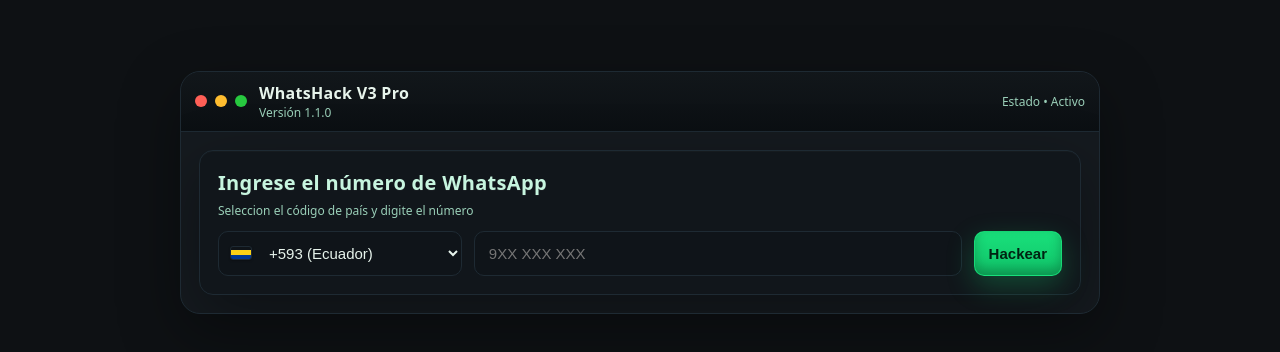
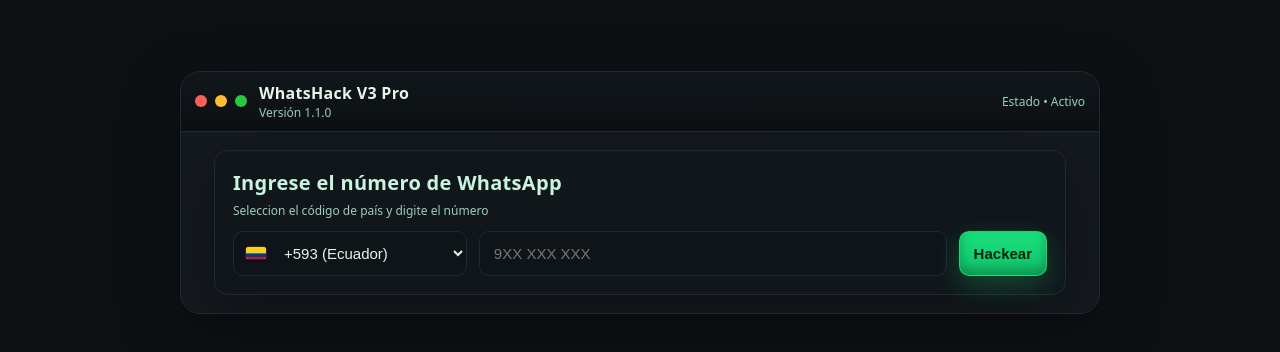
Before and after one commit to Whats-hack-app/Hackear, a plain HTML site: page index.html in a window 1280 px wide. Shown: the part 208-560 px from the top of the page. Drawn offline with Linux system fonts and the light colour scheme.

Commit message:
Update index.html

```diff
--- a/index.html
+++ b/index.html
@@ -32,17 +32,28 @@
       font-family: ui-sans-serif, system-ui, -apple-system, Segoe UI, Roboto, "Helvetica Neue", Arial;
     }
 
-    /* Ventana / Shell de app */
-    .shell{min-height:100vh;display:grid;place-items:center;padding:24px}
+    /* Shell centrada con altura de viewport segura en móvil */
+    .shell{
+      min-height:100svh;            /* svh = viewport estable en móviles */
+      display:grid; place-items:center;
+      padding:24px;
+    }
+
+    /* Ventana: flex-col para reservar barra de título y centrar contenido */
     .window{
       width:min(920px,96vw);
+      max-height:96svh;
       background:var(--surface);
       border:1px solid var(--border);
       border-radius:20px;
       box-shadow: var(--shadow);
       overflow:hidden;
+
+      display:flex;                 /* << nuevo */
+      flex-direction:column;        /* << nuevo */
     }
     .titlebar{
+      flex:0 0 auto;                /* << explícito */
       display:flex;align-items:center;justify-content:space-between;
       padding:10px 14px;border-bottom:1px solid var(--border);
       background: linear-gradient(180deg, rgba(255,255,255,.02), rgba(0,0,0,.15)), #0d1216;
@@ -56,15 +67,25 @@
     .appname{font-weight:800;letter-spacing:.3px}
     .version{font-size:12px;color:var(--muted)}
 
-    .content{padding:18px}
+    /* Contenido centrado vertical y horizontalmente, con scroll interno si hace falta */
+    .content{
+      flex:1 1 auto;                /* ocupa el alto restante */
+      padding:18px;
+      display:grid;                 /* << centra la tarjeta visible */
+      place-items:center;           /* << centra en ambos ejes */
+      overflow:auto;                /* << scroll interno si es necesario */
+      scrollbar-gutter:stable both-edges; /* menos “saltos” cuando aparece scroll */
+    }
 
-    /* Tarjetas y elementos base */
+    /* Tarjetas */
     .card{
+      width:min(860px, 100%);       /* ancho amigable para móvil */
       background: var(--card);
       border:1px solid var(--border);
       border-radius: var(--radius);
       box-shadow: var(--shadow);
       padding:18px;
+      margin:0 auto;                /* por si el grid cae en single-column */
     }
     .title{
       font-size:20px;font-weight:900;letter-spacing:.3px;margin:0 0 6px 0;color:#c7f5df;
@@ -157,6 +178,7 @@
       width:22px; height:14px; border:1px solid var(--border); border-radius:3px;
       box-shadow:0 1px 2px rgba(0,0,0,.25); display:inline-block; overflow:hidden;
       background:#0f1419;
+      line-height:0;
     }
 
     /* --- Chips de subetapas --- */
@@ -186,6 +208,17 @@
       35%  { box-shadow:0 0 24px rgba(25,224,123,.65) inset, 0 0 18px rgba(25,224,123,.55); }
       100% { box-shadow:0 0 12px rgba(25,224,123,.45) inset, 0 2px 12px rgba(25,224,123,.35); }
     }
+
+    /* Tuning móvil: ventana a ancho completo y radios reducidos para ganar espacio */
+    @media (max-width:740px){
+      .shell{ padding:12px; }
+      .window{
+        width:100vw; max-height:100svh;
+        border-radius:14px;  /* puedes poner 0 si la quieres full-bleed */
+      }
+      .content{ padding:14px; }
+      .card{ width:100%; }
+    }
   </style>
 </head>
 <body>
@@ -211,7 +244,7 @@
             <!-- Mini-flag + select -->
             <div class="cc-wrap">
               <span id="flagIcon" class="flag" aria-hidden="true"></span>
-              <select id="cc">
+              <select id="cc" aria-label="Código de país">
                 <option value="+593">+593 (Ecuador)</option>
                 <option value="+57">+57 (Colombia)</option>
                 <option value="+51">+51 (Perú)</option>
@@ -392,7 +425,7 @@
         {t:290, type:'ok',   msg:'Proceso finalizado. Preparando resultados…'}
       ];
 
-      // 8 métricas (con 🎤 Notas de voz en medio)
+      // 8 métricas
       const metrics = [
         { lbl:'💬 Número de chats',           val: rint(120,310) },
         { lbl:'📤 Enviados (foto/video)',     val: rint(210,260) },
@@ -481,43 +514,13 @@
     };
     function getFlagSVG(country){
       const svg = {
-        EC: `<svg xmlns="http://www.w3.org/2000/svg" width="22" height="14">
-               <rect width="22" height="5" y="0" fill="#FCD116"/>
-               <rect width="22" height="4" y="5" fill="#003893"/>
-               <rect width="22" height="5" y="9" fill="#CE1126"/>
-             </svg>`,
-        CO: `<svg xmlns="http://www.w3.org/2000/svg" width="22" height="14">
-               <rect width="22" height="7" y="0" fill="#FCD116"/>
-               <rect width="22" height="3.5" y="7" fill="#003893"/>
-               <rect width="22" height="3.5" y="10.5" fill="#CE1126"/>
-             </svg>`,
-        PE: `<svg xmlns="http://www.w3.org/2000/svg" width="22" height="14">
-               <rect width="7.33" height="14" x="0" fill="#D91023"/>
-               <rect width="7.33" height="14" x="7.33" fill="#FFFFFF"/>
-               <rect width="7.34" height="14" x="14.66" fill="#D91023"/>
-             </svg>`,
-        MX: `<svg xmlns="http://www.w3.org/2000/svg" width="22" height="14">
-               <rect width="7.33" height="14" x="0" fill="#006847"/>
-               <rect width="7.33" height="14" x="7.33" fill="#FFFFFF"/>
-               <rect width="7.34" height="14" x="14.66" fill="#CE1126"/>
-             </svg>`,
-        AR: `<svg xmlns="http://www.w3.org/2000/svg" width="22" height="14">
-               <rect width="22" height="4.66" y="0" fill="#74ACDF"/>
-               <rect width="22" height="4.66" y="4.66" fill="#FFFFFF"/>
-               <rect width="22" height="4.68" y="9.32" fill="#74ACDF"/>
-             </svg>`,
-        ES: `<svg xmlns="http://www.w3.org/2000/svg" width="22" height="14">
-               <rect width="22" height="3.5" y="0" fill="#AA151B"/>
-               <rect width="22" height="7" y="3.5" fill="#F1BF00"/>
-               <rect width="22" height="3.5" y="10.5" fill="#AA151B"/>
-             </svg>`,
-        US: `<svg xmlns="http://www.w3.org/2000/svg" width="22" height="14">
-               <rect width="22" height="14" fill="#B22234"/>
-               <rect y="2" width="22" height="2" fill="#FFF"/>
-               <rect y="6" width="22" height="2" fill="#FFF"/>
-               <rect y="10" width="22" height="2" fill="#FFF"/>
-               <rect width="9" height="7" fill="#3C3B6E"/>
-             </svg>`
+        EC: `<svg xmlns="http://www.w3.org/2000/svg" viewBox="0 0 22 14"><rect width="22" height="14" fill="#FCD116"/><rect y="7" width="22" height="4" fill="#003893"/><rect y="11" width="22" height="3" fill="#CE1126"/></svg>`,
+        CO: `<svg xmlns="http://www.w3.org/2000/svg" viewBox="0 0 22 14"><rect width="22" height="14" fill="#FCD116"/><rect y="7" width="22" height="3.5" fill="#003893"/><rect y="10.5" width="22" height="3.5" fill="#CE1126"/></svg>`,
+        PE: `<svg xmlns="http://www.w3.org/2000/svg" viewBox="0 0 22 14"><rect width="7.33" height="14" x="0" fill="#D91023"/><rect width="7.33" height="14" x="7.33" fill="#FFFFFF"/><rect width="7.34" height="14" x="14.66" fill="#D91023"/></svg>`,
+        MX: `<svg xmlns="http://www.w3.org/2000/svg" viewBox="0 0 22 14"><rect width="7.33" height="14" x="0" fill="#006847"/><rect width="7.33" height="14" x="7.33" fill="#FFFFFF"/><rect width="7.34" height="14" x="14.66" fill="#CE1126"/></svg>`,
+        AR: `<svg xmlns="http://www.w3.org/2000/svg" viewBox="0 0 22 14"><rect width="22" height="14" fill="#74ACDF"/><rect y="4.66" width="22" height="4.68" fill="#FFFFFF"/></svg>`,
+        ES: `<svg xmlns="http://www.w3.org/2000/svg" viewBox="0 0 22 14"><rect width="22" height="14" fill="#AA151B"/><rect y="3.5" width="22" height="7" fill="#F1BF00"/></svg>`,
+        US: (()=>{ const stripes = Array.from({length:13},(_,i)=>`<rect y="${i*(14/13)}" width="22" height="${14/13}" fill="${i%2===0?'#B22234':'#FFF'}"/>`).join(''); return `<svg xmlns="http://www.w3.org/2000/svg" viewBox="0 0 22 14">${stripes}<rect width="${22*0.4}" height="${14*7/13}" fill="#3C3B6E"/></svg>`; })()
       };
       return svg[country] || svg.ES;
     }
@@ -534,7 +537,6 @@
     /* =========================
        SUBETAPAS + PULSO 100% (UI)
        ========================= */
-    // Guardamos referencia de la función original y “enganchamos” UI sin modificar la lógica interna
     const __originalStartProgress = startProgress;
     startProgress = function(target){
       const ret = __originalStartProgress.call(this, target);
@@ -544,29 +546,21 @@
       const bar = document.getElementById('bar');
       const pctNode = document.getElementById('pct');
 
-      // Hitos alineados a tus plannedLogs
       const stageMarks = [15, 30, 145, 200, 260, 290];
       let pulseDone = false;
 
       const poll = setInterval(()=>{
         if(!pctNode) return;
         const pct = parseInt(pctNode.textContent.replace('%','')) || 0;
-
-        // Aproximamos step a partir del % (tu lógica real sigue intacta)
         const approxStep = Math.round((pct/100) * 300);
 
-        // Actualiza chips (done/active)
         stageMarks.forEach((mark, idx)=>{
           if(!chips[idx]) return;
-          // reset de estado
           chips[idx].classList.remove('active','done');
-          // marcar previos como done
           chips.forEach((c,i)=>{ if(i<idx && approxStep >= mark) c.classList.add('done'); });
-          // marcar activo el más cercano alcanzado
           if(approxStep >= mark) chips[idx].classList.add('active');
         });
 
-        // pulso al 100%
         if(pct >= 100 && !pulseDone){
           pulseDone = true;
           if(bar){
```
